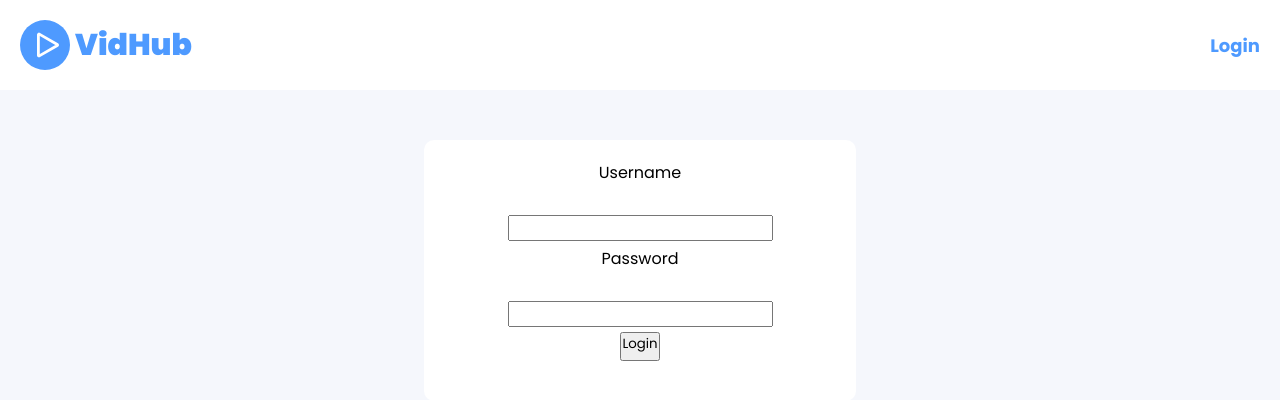
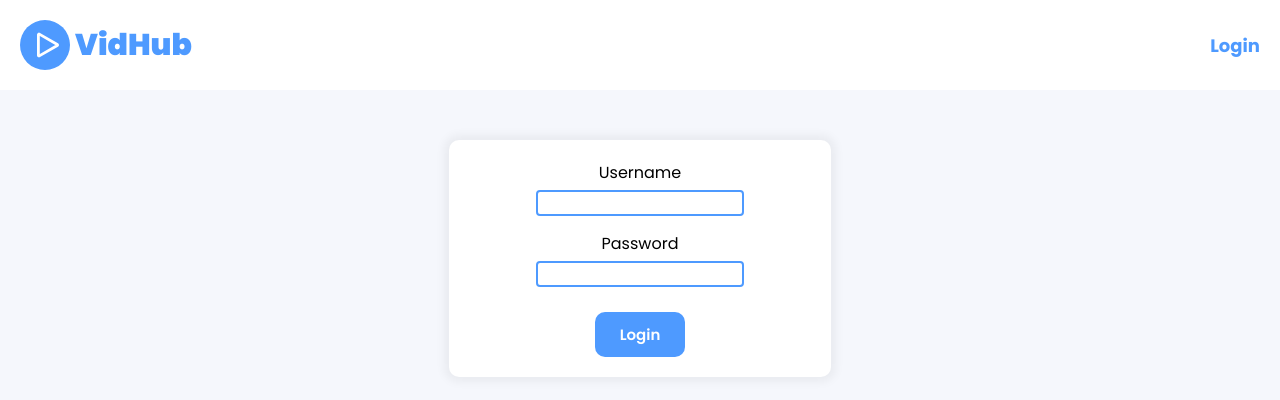
Before and after one commit to chtah/VidHub, a React (Vite) app: page /login in a window 1280 px wide. Shown: the top 400 px of the page. Built offline with nearby package versions, Linux system fonts and the light colour scheme.

Commit message:
update page CSS

```diff
--- a/src/components/VideoPost.module.css
+++ b/src/components/VideoPost.module.css
@@ -3,6 +3,7 @@
   flex-direction: column;
   width: 260px;
 
+  box-shadow: 0 0 10px 5px rgb(0 0 0 / 0.06);
   background-color: #ffffff;
   border-radius: 15px;
   text-decoration: none;
--- a/src/pages/CreateVideo.module.css
+++ b/src/pages/CreateVideo.module.css
@@ -1,23 +1,54 @@
 .postForm {
   display: flex;
   flex-direction: column;
-  width: 400px;
+  width: 390px;
   padding: 25px;
   margin: 50px auto auto auto;
 
+  box-shadow: 0 0 10px 5px rgb(0 0 0 / 0.05);
   background-color: #ffffff;
   border-radius: 20px;
-  gap: 10px;
+  gap: 20px;
 }
 
 .button {
-  margin: 10px 0 0 0;
+  width: 90px;
+  height: 45px;
+
+  border: none;
+  background: none;
+  padding: none;
+  color: #ffffff;
+  font-size: 15px;
+  font-weight: 600;
+  background-color: #4e9aff;
+  border-radius: 10px;
+  margin: auto;
+}
+
+.buttonLoading {
+  width: 110px;
+  height: 45px;
+
+  border: none;
+  background: none;
+  padding: none;
+  color: #ffffff;
+  font-size: 15px;
+  font-weight: 600;
+  background-color: #4e9aff;
+  border-radius: 10px;
+  margin: auto;
 }
 
 .labelAndInput {
   display: flex;
   justify-content: space-between;
+
+  color: #4e9aff;
+  font-weight: 500;
 }
+
 .Star {
   display: flex;
   justify-content: center;
@@ -25,8 +56,18 @@
 
 .input {
   width: 280px;
+  border: 2px solid #4e9aff;
+  border-radius: 4px;
 }
 
 .input::placeholder {
   text-align: center;
 }
+
+.input:focus {
+  outline: none;
+}
+
+.button:hover {
+  cursor: pointer;
+}
--- a/src/pages/CreateVideo.tsx
+++ b/src/pages/CreateVideo.tsx
@@ -58,7 +58,7 @@ const Create = () => {
         />
       </div>
 
-      <button className={classes.button} disabled={isLoadingButton}>
+      <button className={isLoadingButton ? classes.buttonLoading : classes.button} disabled={isLoadingButton}>
         {isLoadingButton ? 'Submitting' : 'Submit'}
       </button>
     </form>
--- a/src/pages/Edit.module.css
+++ b/src/pages/Edit.module.css
@@ -4,6 +4,8 @@
   grid-template-rows: 50px 50px 50px 70px;
   width: auto;
   margin: 50px auto auto auto;
+
+  box-shadow: 0 0 10px 5px rgb(0 0 0 / 0.05);
   background-color: #ffffff;
   padding: 20px;
   border-radius: 20px;
--- a/src/pages/Login.module.css
+++ b/src/pages/Login.module.css
@@ -3,8 +3,9 @@
   flex-direction: column;
   align-items: center;
   margin: 50px auto auto auto;
-  width: 400px;
+  width: 350px;
 
+  box-shadow: 0 0 10px 5px rgb(0 0 0 / 0.05);
   background-color: #ffffff;
   padding: 20px 16px;
   border-radius: 10px;
@@ -12,6 +13,31 @@
 }
 
 .input {
-  padding: 0 0 5px 0;
-  margin: 0 0 20px 0;
+  width: 200px;
+  border: 2px solid #4e9aff;
+  border-radius: 4px;
+  margin-bottom: 10px;
 }
+
+.button {
+  width: 90px;
+  height: 45px;
+
+  border: none;
+  background: none;
+  padding: none;
+  color: #ffffff;
+  font-size: 15px;
+  font-weight: 600;
+  background-color: #4e9aff;
+  border-radius: 10px;
+  margin-top: 10px;
+}
+
+.button:hover {
+  cursor: pointer;
+}
+
+.input:focus {
+  outline: none;
+}
--- a/src/pages/Login.tsx
+++ b/src/pages/Login.tsx
@@ -22,13 +22,15 @@ const Login = () => {
 
   return (
     <form className={classes.loginForm} onSubmit={handleSubmit}>
-      <label className={classes.input}>Username</label>
-      <input type="text" onChange={(e) => setUsername(e.target.value)} />
+      <label className={classes.label}>Username</label>
+      <input className={classes.input} type="text" onChange={(e) => setUsername(e.target.value)} />
 
-      <label className={classes.input}>Password</label>
-      <input type="Password" onChange={(e) => setPassword(e.target.value)} />
+      <label className={classes.label}>Password</label>
+      <input className={classes.input} type="Password" onChange={(e) => setPassword(e.target.value)} />
 
-      <input className={classes.input} type="submit" value="Login" />
+      <button className={classes.button} type="submit">
+        Login
+      </button>
     </form>
   )
 }
--- a/src/pages/Profile.module.css
+++ b/src/pages/Profile.module.css
@@ -9,4 +9,5 @@
   padding: 50px;
   border-radius: 20px;
   background-color: #ffffff;
+  box-shadow: 0 0 10px 5px rgb(0 0 0 / 0.05);
 }
--- a/src/pages/VideoDetail.module.css
+++ b/src/pages/VideoDetail.module.css
@@ -1,4 +1,4 @@
-.card {
+.videoAndTitle {
   background-color: #f5f7fc;
   display: flex;
   flex-direction: column;
@@ -62,7 +62,7 @@
   display: flex;
   justify-content: center;
   gap: 100px;
-  margin: 5px auto auto auto;
+  margin: 10px auto;
   width: 400px;
 }
 
@@ -105,8 +105,8 @@
 }
 
 .editButton {
-  width: 80px;
-  height: 30px;
+  width: 100px;
+  height: 35px;
 
   border: none;
   background: none;
@@ -119,8 +119,8 @@
 }
 
 .deleteButton {
-  width: 80px;
-  height: 30px;
+  width: 100px;
+  height: 35px;
 
   border: none;
   background: none;
--- a/src/pages/VideoDetail.tsx
+++ b/src/pages/VideoDetail.tsx
@@ -30,8 +30,8 @@ const VideoDetail = () => {
       {isLoading ? <Player autoplay loop src={loadingLogo} style={{ height: '300px', width: '300px' }}></Player> : null}
       {isError ? navigate('/') : null}
       {videoDetail && (
-        <div>
-          <div className={classes.card}>
+        <div className={classes.container}>
+          <div className={classes.videoAndTitle}>
             <p className={classes.title}>{videoDetail.videoTitle}</p>
             <YouTube videoId={translateSrc} />
           </div>
@@ -55,7 +55,7 @@ const VideoDetail = () => {
 
             <div className={classes.commentDiv}>
               <p className={classes.comment}>
-                <q>{videoDetail.comment}</q>
+                <q> {videoDetail.comment} </q>
               </p>
             </div>
 
```
